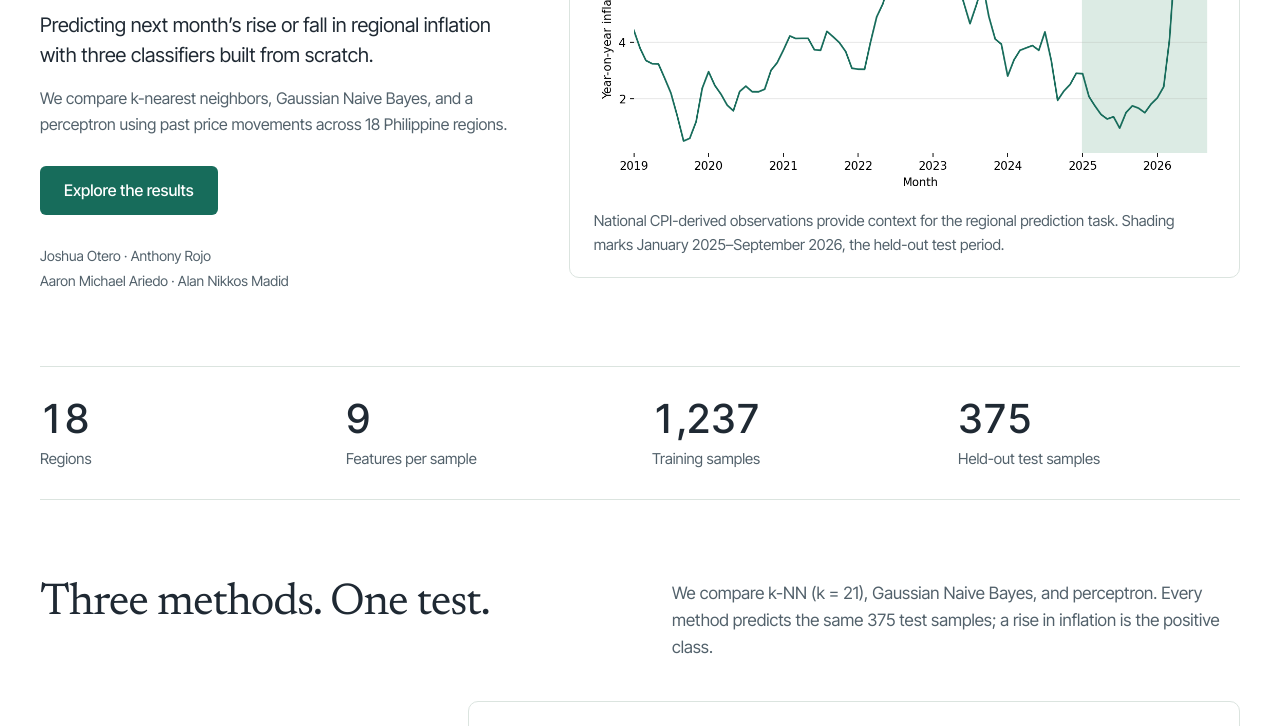
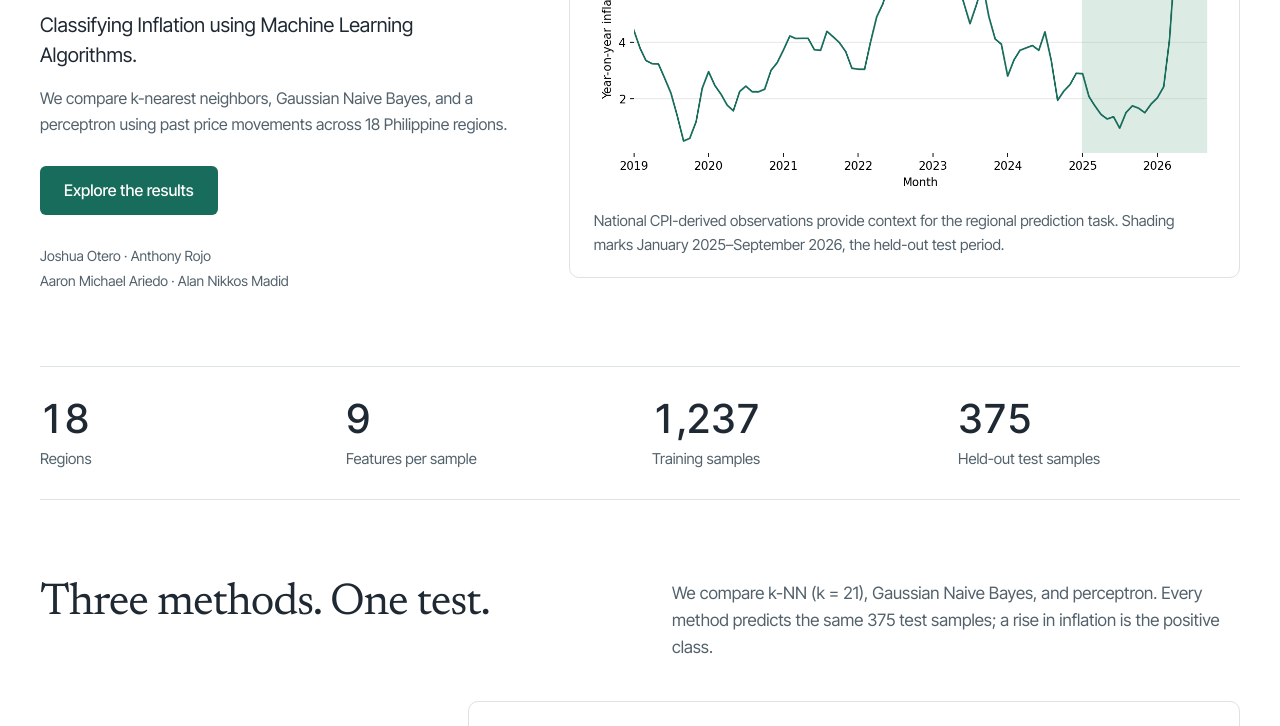
Before and after one commit to amgrapefruit/cmsc170-project-Kevin-Quiambao, a plain HTML site: page docs/index.html in a window 1280 px wide. Shown: the part 374-1100 px from the top of the page. Drawn offline with Linux system fonts and the light colour scheme.

Commit message:
chore: updated subtitle

```diff
--- a/docs/index.html
+++ b/docs/index.html
@@ -52,8 +52,7 @@
           <p class="study-label">A study of Philippine inflation</p>
           <h1 id="project-title">Which way will inflation move?</h1>
           <p class="lead">
-            Predicting next month’s rise or fall in regional inflation with
-            three classifiers built from scratch.
+            Classifying Inflation using Machine Learning Algorithms.
           </p>
           <p>
             We compare k-nearest neighbors, Gaussian Naive Bayes, and a
```
